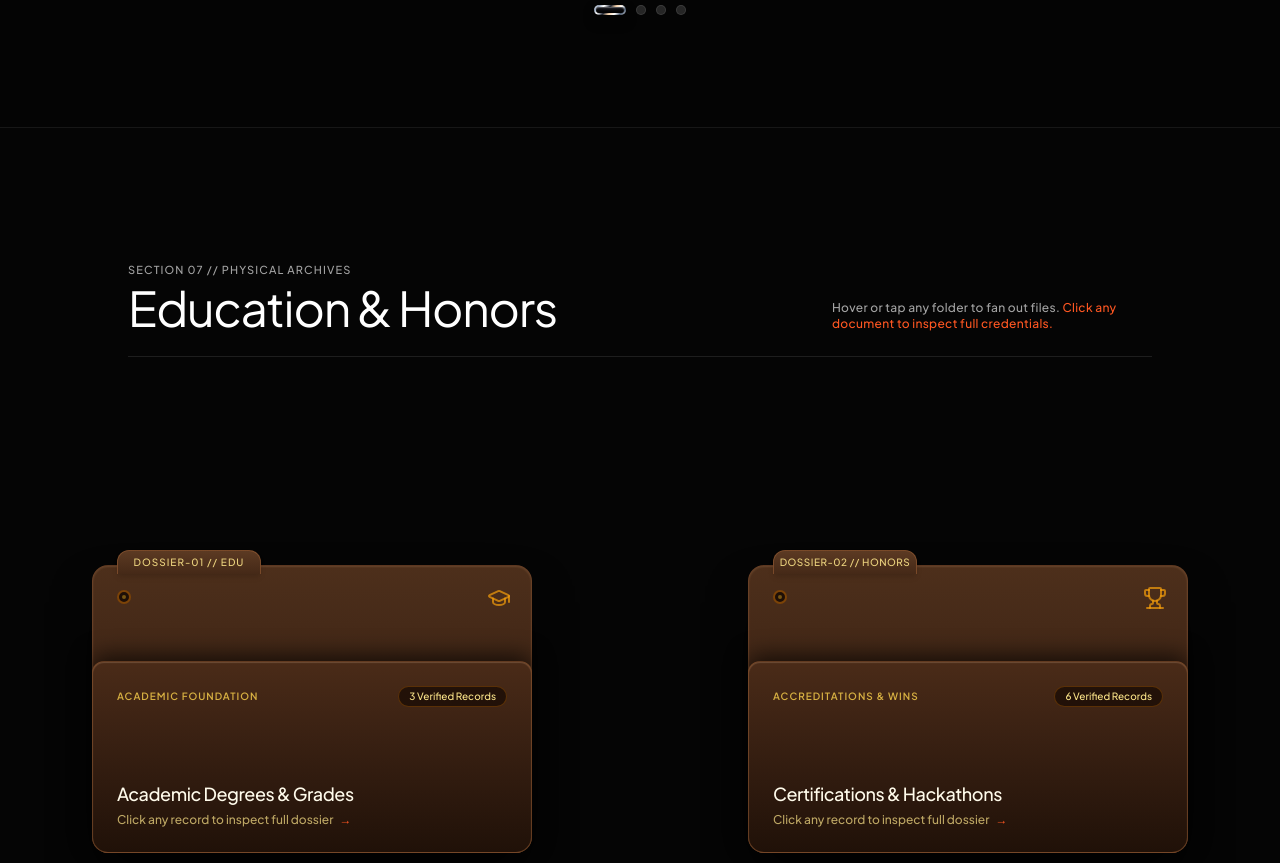
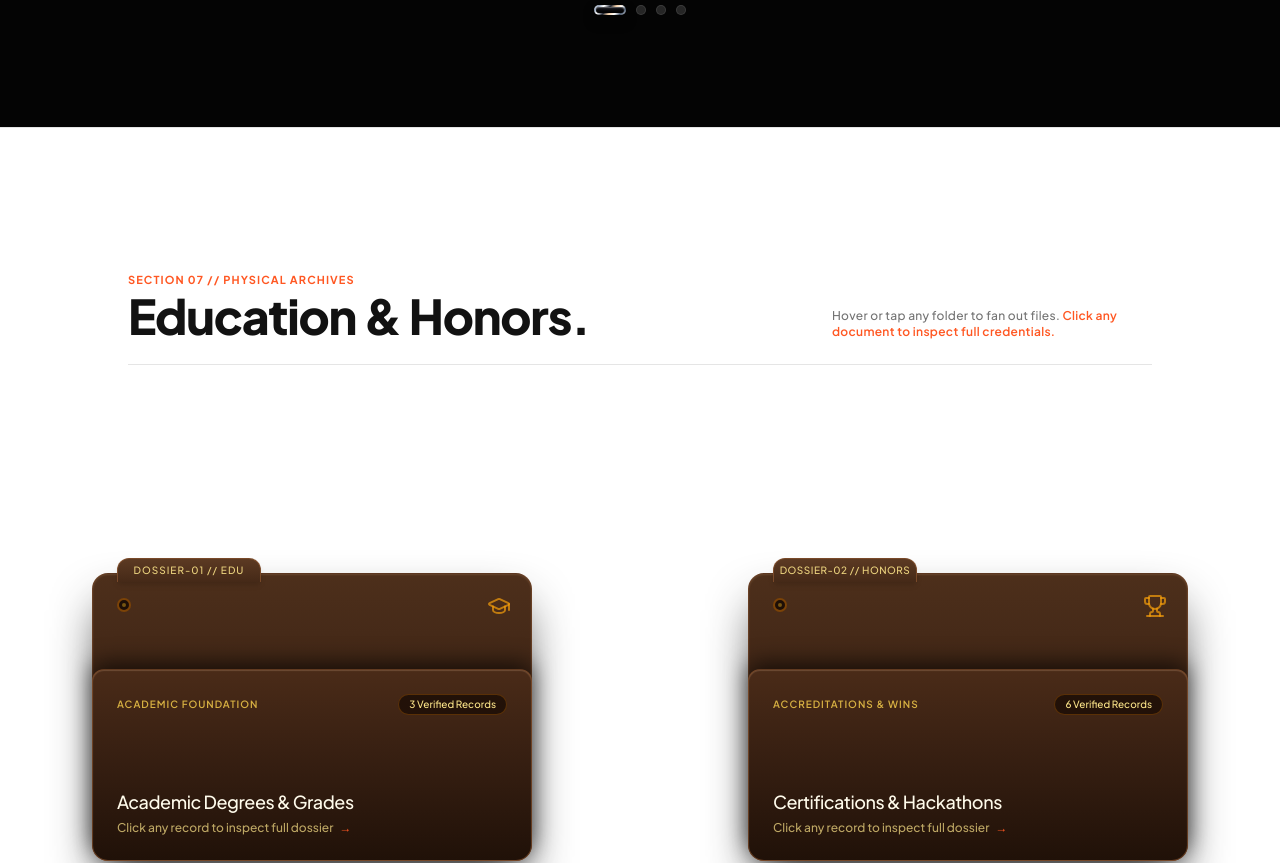
Before and after one commit to kirankushal2210/kiraPortfolio, a Next.js app: page / in a window 1280 px wide. Shown: the part 8480-9343 px from the top of the page. Built offline with nearby package versions, Linux system fonts and the light colour scheme.

Commit message:
feat: set Education and Honors section background to white with high-contrast typography

```diff
--- a/components/FolioCredentials.tsx
+++ b/components/FolioCredentials.tsx
@@ -251,19 +251,19 @@ export default function TactileFolderSection() {
   ];
 
   return (
-    <section id="about" className="w-full py-32 px-6 md:px-12 bg-[#050505] text-white flex flex-col items-center overflow-hidden border-t border-neutral-900 select-none">
+    <section id="about" className="w-full py-28 sm:py-36 px-6 md:px-12 lg:px-16 bg-white text-[#121212] flex flex-col items-center overflow-hidden border-t border-neutral-200 select-none">
       {/* Section Header */}
-      <div className="w-full max-w-5xl mb-24 flex flex-col md:flex-row md:items-end justify-between gap-4 border-b border-white/10 pb-6">
+      <div className="w-full max-w-5xl mb-24 flex flex-col md:flex-row md:items-end justify-between gap-4 border-b border-black/10 pb-6">
         <div>
-          <span className="text-[11px] font-sans font-medium tracking-widest text-neutral-400 uppercase">
+          <span className="text-[11px] font-sans font-bold tracking-widest text-coral uppercase block">
             SECTION 07 // PHYSICAL ARCHIVES
           </span>
-          <h2 className="text-4xl md:text-5xl font-light tracking-tight mt-1 text-white">
-            Education &amp; Honors
+          <h2 className="text-3xl md:text-5xl font-black tracking-tight mt-1 text-[#121212]">
+            Education &amp; Honors.
           </h2>
         </div>
-        <p className="text-xs font-sans font-medium text-neutral-400 max-w-xs tracking-wide">
-          Hover or tap any folder to fan out files. <span className="text-coral font-medium">Click any document to inspect full credentials.</span>
+        <p className="text-xs font-sans font-medium text-neutral-500 max-w-xs tracking-wide">
+          Hover or tap any folder to fan out files. <span className="text-coral font-semibold">Click any document to inspect full credentials.</span>
         </p>
       </div>
 
```
